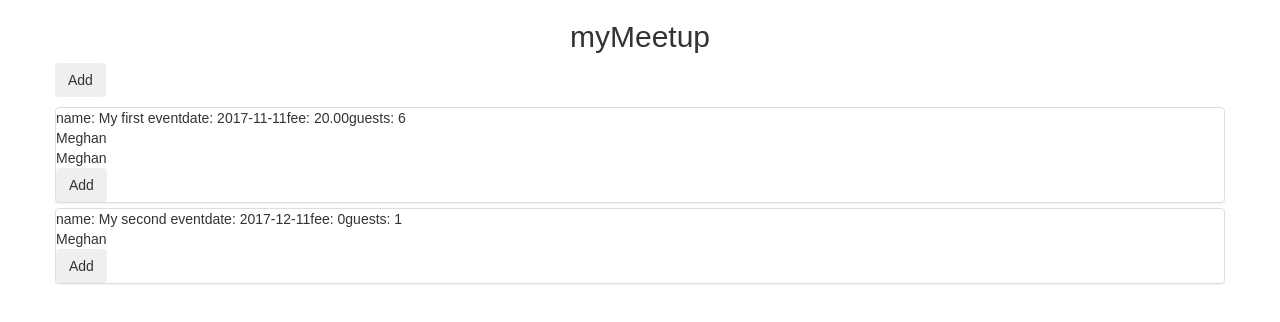
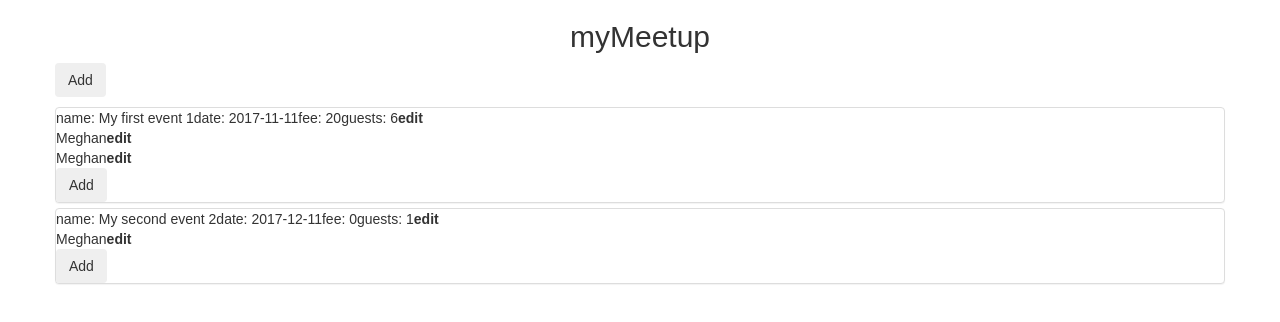
Before and after one commit to meghan-kradolfer/myMeetup, a React (Create React App) app: page / in a window 1280 px wide. Shown: the top 322 px of the page. Built offline with nearby package versions, Linux system fonts and the light colour scheme.

Commit message:
master: creating each component and functions for create/edit

```diff
--- a/src/actions/eventActions.js
+++ b/src/actions/eventActions.js
@@ -1,6 +1,7 @@
 import * as types from '../constants/ActionTypes';
 
 export const addNewEvent = (values) => {
+  console.log(values);
     return {
         type: types.ADD_EVENT,
         values
@@ -14,3 +15,18 @@ export const addNewGuest = (values, id) => {
         id
     }
 };
+
+export const editEvent = (values) => {
+  return {
+    type: types.EDIT_EVENT,
+    values
+  }
+};
+
+export const editGuest = (values, id) => {
+  return {
+    type: types.EDIT_GUEST,
+    values,
+    id
+  }
+};
--- a/src/components/AddEvent/AddEvent.js
+++ b/src/components/AddEvent/AddEvent.js
@@ -1,28 +1,43 @@
 import React from 'react'
 import { Modal, popover, tooltip } from 'react-bootstrap'
 
-const AddEvent = ({ open, close, add, events }) => {
-    let vals = {
-        id: events.length+1,
+class AddEvent extends React.Component {
+  constructor(...args) {
+    super(...args);
+    this.state = {
       name: '',
       date: '',
-        fee: ''
+      fee: '',
+      time: '',
+      participant: []
     };
+    this.handleChange = this.handleChange.bind(this);
+  }
+  handleChange(e) {
+    let newState = {};
+    newState[e.target.id] = e.target.value;
+    this.setState(newState)
+  }
+  render() {
+    const { open, close, add } = this.props;
     return (
       <Modal show={open} onHide={close} >
         <Modal.Header closeButton>
           <Modal.Title>Modal heading</Modal.Title>
         </Modal.Header>
         <Modal.Body>
-                <form onSubmit={ e => { e.preventDefault(); add(vals); close();}}>
+          <form onSubmit={ e => { e.preventDefault(); add(this.state); close(); }}>
             <div className="form-group">
-                        <input placeholder="Event Name" type="text" id="name" onChange={ e => vals[e.target.id] = e.target.value} className="form-control"/>
+              <input placeholder="Event Name" type="text" id="name" onChange={ this.handleChange } className="form-control" value={this.state.name} />
             </div>
             <div className="form-group">
-                        <input placeholder="Event Fee" type="number" id="fee" onChange={ e => vals[e.target.id] = e.target.value} className="form-control" />
+              <input placeholder="Event Date" type="date" id="date" onChange={ this.handleChange } className="form-control" value={this.state.date} />
             </div>
             <div className="form-group">
-                        <input type="date" id="date" onChange={ e => vals[e.target.id] = e.target.value} className="form-control"/>
+              <input placeholder="Event time" type="time" id="time" onChange={ this.handleChange } className="form-control" value={this.state.time} />
+            </div>
+            <div className="form-group">
+              <input placeholder="Event fee" type="text" id="fee" onChange={ this.handleChange } className="form-control" value={this.state.fee} />
             </div>
             <button type="submit" className="mdl-button mdl-button--colored mdl-js-button mdl-js-ripple-effect">
               Add Event
@@ -36,5 +51,6 @@ const AddEvent = ({ open, close, add, events }) => {
       </Modal>
     );
   }
+}
 
 export default AddEvent
--- a/src/components/AddGuest/AddGuest.js
+++ b/src/components/AddGuest/AddGuest.js
@@ -1,23 +1,41 @@
 import React from 'react'
 import { Modal } from 'react-bootstrap'
 
-const AddGuest = ({ open, close, add }) => {
-    let vals = {
+class AddGuest extends React.Component {
+  constructor(...args) {
+    super(...args);
+    this.state = {
       name: '',
-        guests: 1
+      guests: '',
+      paid: ''
     };
+    this.handleChange = this.handleChange.bind(this);
+  }
+  handleChange(e) {
+    let newState = {};
+    newState[e.target.id] = e.target.value;
+    if(e.target.id === 'guests') {
+      newState.paid = (e.target.value++) * this.props.event.fee;
+    }
+    this.setState(newState)
+  }
+  render() {
+    const { open, close, add, event } = this.props;
     return (
-        <Modal show={open} onHide={close} >
+      <Modal show={open === event.id} onHide={close} >
         <Modal.Header closeButton>
           <Modal.Title>Modal heading</Modal.Title>
         </Modal.Header>
         <Modal.Body>
-                <form onSubmit={ e => { e.preventDefault(); add(vals); close();}}>
+          <form onSubmit={ e => { e.preventDefault(); add(this.state, event.id); close(); }}>
             <div className="form-group">
-                        <input placeholder="Event Name" type="text" id="name" onChange={ e => vals[e.target.id] = e.target.value} className="form-control"/>
+              <input placeholder="Participant Name" type="text" id="name" onChange={ this.handleChange } className="form-control" value={this.state.name} />
             </div>
-
-                    <button type="submit" className="mdl-button mdl-button--colored mdl-js-button mdl-js-ripple-effect">
+            <div className="form-group">
+              <input placeholder="Participant's guests" type="number" id="guests" onChange={ this.handleChange } className="form-control" value={this.state.guests} />
+            </div>
+            <h2>Price for participant plus guests: ${this.state.paid ? this.state.paid : event.fee}</h2>
+            <button type="submit" >
               Add Event
             </button>
           </form>
@@ -29,5 +47,6 @@ const AddGuest = ({ open, close, add }) => {
       </Modal>
     );
   }
+}
 
 export default AddGuest
--- a/src/components/App.js
+++ b/src/components/App.js
@@ -2,9 +2,8 @@ import React, { Component } from 'react';
 import { connect } from 'react-redux';
 import { Grid, Row, Col } from 'react-bootstrap';
 
-import { addNewEvent, addNewGuest } from '../actions/eventActions';
+import { addNewEvent, addNewGuest, editEvent, editGuest } from '../actions/eventActions';
 import AddEvent from './AddEvent/AddEvent';
-import AddGuest from './AddGuest/AddGuest';
 import EventList from './EventList/EventList';
 
 import './App.css';
@@ -20,8 +19,14 @@ const mapDispatchToProps = (dispatch, props) => {
     addEvent: (value) => {
       dispatch(addNewEvent(value));
     },
-        addGuest: (value, id) => {
-            dispatch(addNewGuest(value, id));
+    addGuest: (value, eventId) => {
+      dispatch(addNewGuest(value, eventId));
+    },
+    editEvent: (value) => {
+      dispatch(editEvent(value));
+    },
+    editGuest: (value, eventId) => {
+      dispatch(editGuest(value, eventId));
     }
   }
 };
@@ -31,19 +36,18 @@ class App extends Component {
     super(props);
     this.state = {
       addEvent: false,
-            addGuest: false,
-            eventId: false
+      editEvent: false,
+      addGuest: false
     };
     this.openAddEvent = this.openAddEvent.bind(this);
-        this.openAddGuest = this.openAddGuest.bind(this);
     this.closeAddEvent = this.closeAddEvent.bind(this);
     this.closeAddGuest = this.closeAddGuest.bind(this);
     this.handleAddNewEvent = this.handleAddNewEvent.bind(this);
     this.handleAddNewGuest = this.handleAddNewGuest.bind(this);
+    this.handleEditEvent = this.handleEditEvent.bind(this);
+    this.handleEditGuest = this.handleEditGuest.bind(this);
   }
-    openAddGuest(id) {
-        this.setState({addGuest: true, eventId: id});
-    }
+
   openAddEvent() {
     this.setState({addEvent: true});
   }
@@ -54,13 +58,20 @@ class App extends Component {
     this.setState({addEvent: false});
   }
   handleAddNewEvent(value) {
+    console.log(value);
     this.props.addEvent(value);
   }
-    handleAddNewGuest(value) {
-        this.props.addGuest(value, this.state.eventId);
+  handleAddNewGuest(value, eventId) {
+    this.props.addGuest(value, eventId);
+  }
+  handleEditEvent(value) {
+    this.props.editEvent(value);
+  }
+  handleEditGuest(value, eventId) {
+    this.props.editGuest(value, eventId);
   }
   render() {
-      const { events } =this.props;
+    const { events, participants } =this.props;
     return (
       <div className="App">
         <div className="App-header text-center">
@@ -73,17 +84,20 @@ class App extends Component {
             <button className="btn" onClick={() => this.openAddEvent()}>Add</button>
           </Row>
           <Row>
-                  <EventList events={ events } addGuest={this.openAddGuest} />
+            <EventList
+              events={ events }
+              participants = { participants }
+              editEvent={this.openEditEvent}
+              handleAddNewGuest = {this.handleAddNewGuest}
+              handleEditEvent = {this.handleEditEvent}
+              handleEditGuest={this.handleEditGuest}/>
           </Row>
         </Grid>
         <AddEvent open={this.state.addEvent}
                   close={this.closeAddEvent}
                   add={this.handleAddNewEvent}
                   events={ events }/>
-          <AddGuest open={this.state.addGuest}
-                    close={this.closeAddGuest}
-                    add={this.handleAddNewGuest}
-                    events={ events }/>
+
       </div>
     );
   }
--- a/src/components/EventList/EventList.js
+++ b/src/components/EventList/EventList.js
@@ -1,6 +1,8 @@
 import React from 'react';
 import { Accordion, Panel } from 'react-bootstrap';
 import GuestList  from '../GuestList/GuestList';
+import AddGuest from '../AddGuest/AddGuest';
+import Event from '../Event/Event';
 import './EventList.css';
 
 function sort(arr) {
@@ -20,25 +22,51 @@ class EventList extends React.Component {
   constructor(...args) {
     super(...args);
     this.state = {
-            open: true
+      open: true,
+      editEvent: false,
+      addGuest: false
     };
+    this.openAddGuest = this.openAddGuest.bind(this);
+    this.openEditEvent = this.openEditEvent.bind(this);
+    this.closeAddGuest = this.closeAddGuest.bind(this);
+    this.closeEditEvent = this.closeEditEvent.bind(this);
+  }
+  closeAddGuest() {
+    this.setState({addGuest: false});
+  }
+  openAddGuest(id) {
+    this.setState({addGuest: id});
+  }
+  openEditEvent(id) {
+    this.setState({editEvent: id});
+  }
+  closeEditEvent() {
+    this.setState({editEvent: false});
   }
   render() {
-        const { events, addGuest } = this.props;
+    const { events, handleAddNewGuest, handleEditEvent, handleEditGuest } = this.props;
     return (
       <Accordion className="Event-List">
         { sort(events).map( event => {
           const guestCount = event.participant ? event.participant.length + event.participant.reduce(function(total,x){return total + x.guests}, 0) : 0;
+          const finances = event.participant ? event.participant.reduce(function(total,x){return total + x.paid}, 0) : 0;
           return (
             <Panel key={event.id} className="Event-Row" header={eventHeader(event, guestCount)} eventKey={event.id}>
-                            name: {event.name}
+              name: {event.name} {event.id}
               date: {event.date}
               fee: {event.fee}
               guests: {guestCount}
-                            { event.participant &&
-                            <GuestList participant={event.participant}/>
-                            }
-                            <button className="btn" onClick={()=> addGuest(event.id)}>Add</button>
+              <strong onClick={()=> this.openEditEvent(event.id)}>edit</strong>
+              <Event open = {this.state.editEvent}
+                     close = {this.closeEditEvent}
+                     edit = { handleEditEvent }
+                     event={ event } />
+              <GuestList participant={event.participant} handleEditGuest={handleEditGuest} event={event}/>
+              <AddGuest open = {this.state.addGuest}
+                        close = {this.closeAddGuest}
+                        add = { handleAddNewGuest }
+                        event = { event }/>
+              <button className="btn" onClick={()=> this.openAddGuest(event.id)}>Add</button>
             </Panel>
           )
         })}
--- /dev/null
+++ b/src/components/Guest/Guest.js
@@ -0,0 +1,43 @@
+import React from 'react'
+import { Modal } from 'react-bootstrap'
+
+class Guest extends React.Component {
+  constructor(...args) {
+    super(...args);
+    this.state = {
+      participant: this.props.participant
+    };
+    this.handleChange = this.handleChange.bind(this);
+  }
+  handleChange(e) {
+    let newState = this.state.participant;
+    newState[e.target.id] = e.target.value;
+    this.setState(newState)
+  }
+  render() {
+    const { open, close, edit, participant, event } = this.props;
+    return (
+      <Modal show={open === participant.id} onHide={close} >
+        <Modal.Header closeButton>
+          <Modal.Title>Modal heading</Modal.Title>
+        </Modal.Header>
+        <Modal.Body>
+          <form onSubmit={ e => { e.preventDefault(); edit(participant, event.id); close();}}>
+            <div className="form-group">
+              <input placeholder="Event Name" type="text" id="name" onChange={ this.handleChange } className="form-control" value={this.state.participant.name} />
+            </div>
+
+            <button type="submit" className="mdl-button mdl-button--colored mdl-js-button mdl-js-ripple-effect">
+              Edit guest
+            </button>
+          </form>
+
+        </Modal.Body>
+        <Modal.Footer>
+
+        </Modal.Footer>
+      </Modal>
+    );
+  }
+}
+export default Guest
--- a/src/components/GuestList/GuestList.js
+++ b/src/components/GuestList/GuestList.js
@@ -1,15 +1,39 @@
 import React from 'react';
+import Guest from '../Guest/Guest';
 
-const GuestList = ({ participant }) => (
-    <div>
-        { participant.map( event => (
-            <div key={event.id} >
-                {event.name}
-                {event.date}
-                {event.fee}
-            </div>
+class GuestList extends React.Component {
+  constructor(...args) {
+    super(...args);
+    this.state = {
+      editGuest: false
+    };
+    this.openEditGuest = this.openEditGuest.bind(this);
+    this.closeEditGuest = this.closeEditGuest.bind(this);
+  }
+  openEditGuest(id) {
+    this.setState({editGuest: id});
+  }
+  closeEditGuest() {
+    this.setState({editGuest: false});
+  }
+  render() {
+    const { participant, handleEditGuest, event } = this.props;
+    return (
+      <div>
+        { participant.map( part => (
+          <div key={part.id} >
+            {part.name}
+              <strong onClick={()=> this.openEditGuest(part.id)}>edit</strong>
+              <Guest open = {this.state.editGuest}
+                     close = {this.closeEditGuest}
+                     edit = { handleEditGuest }
+                     participant ={ part }
+                     event = {event} />
+          </div>
         ))}
-    </div>
-);
+      </div>
+    );
+  }
+}
 
 export default GuestList
--- a/src/constants/ActionTypes.js
+++ b/src/constants/ActionTypes.js
@@ -1,2 +1,4 @@
 export const ADD_EVENT = 'ADD_EVENT';
 export const ADD_GUEST = 'ADD_GUEST';
+export const EDIT_EVENT = 'EDIT_EVENT';
+export const EDIT_GUEST = 'EDIT_GUEST';
--- a/src/reducers/events.js
+++ b/src/reducers/events.js
@@ -1,10 +1,6 @@
 const events = (state = [], action) => {
   switch (action.type) {
     case 'ADD_EVENT':
-            console.log([
-                ...state,
-                action.values
-            ]);
       return [
         ...state,
         action.values
@@ -18,6 +14,24 @@ const events = (state = [], action) => {
         }
         return item;
       });
+    case 'EDIT_EVENT':
+      return state.map(item => {
+        if(item.id === action.values.id){
+          return action.values;
+        }
+        return item;
+      });
+    case 'EDIT_GUEST':
+      return state.map(item => {
+        if(item.id === action.id){
+          item.participant.map(part=> {
+            if(part.id === action.values.id){
+              return action.values;
+            }
+          });
+        }
+        return item;
+      });
     default:
       return state
   }
```
Also changed, not shown: src/components/Event/Event.js (+48 -3 lines), src/index.js (+6 -6 lines). Lines whose indentation alone changed are shown as unchanged.
